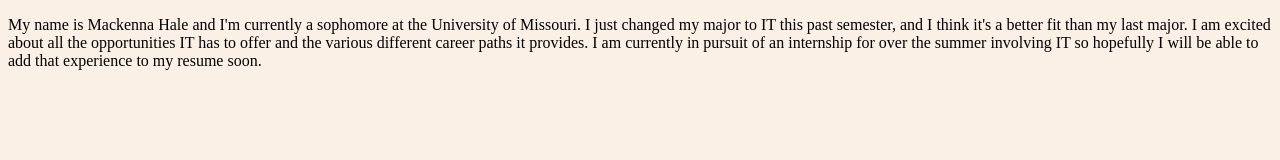
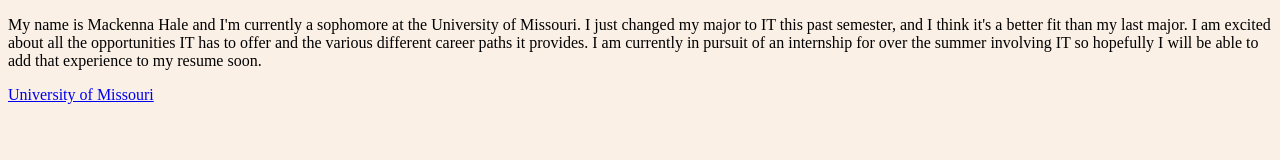
Before and after one commit to mmh9xx/mmh9xx.github.io, a plain HTML site: page paragraphs.html in a window 1280 px wide. Drawn offline with Linux system fonts and the light colour scheme.

Commit message:
Update paragraphs.html

```diff
--- a/paragraphs.html
+++ b/paragraphs.html
@@ -9,5 +9,7 @@
 My name is Mackenna Hale and I'm currently a sophomore at the University of Missouri. I just changed my major to IT this past semester, and I think it's a better fit than my last major. I am excited about all the opportunities IT has to offer and the various different career paths it provides. I am currently in pursuit of an internship for over the summer involving IT so hopefully I will be able to add that experience to my resume soon.
 </p>
 
+<a href="http://catalog.missouri.edu/collegeofengineering/informationtechnology/bs-information-technology/" target="_blank">University of Missouri</a>
+
 </body>
 </html>
```
